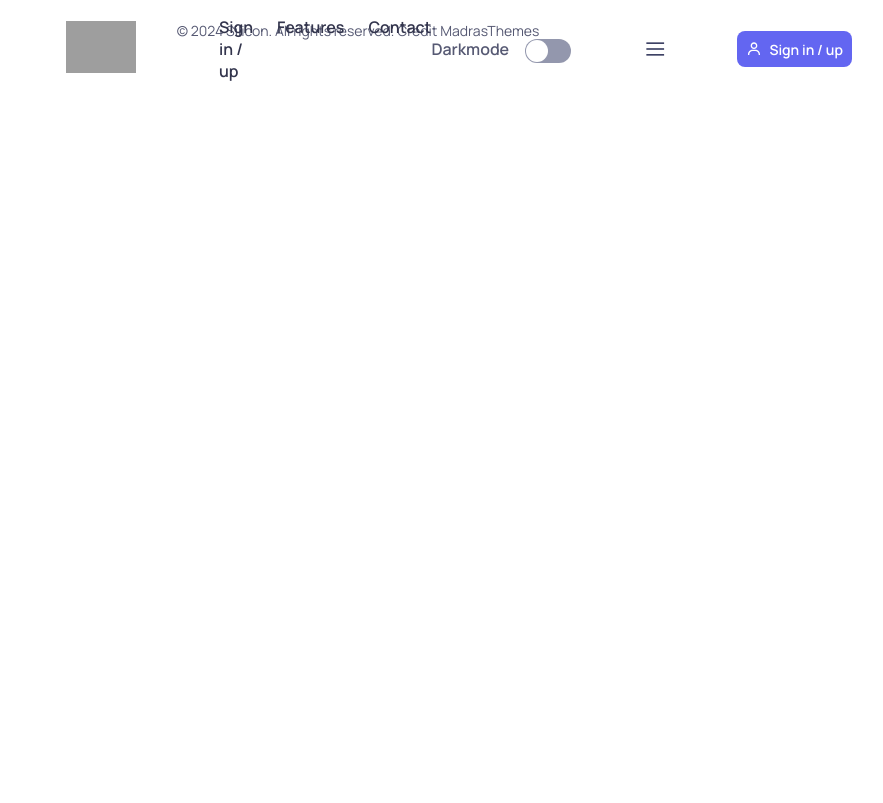
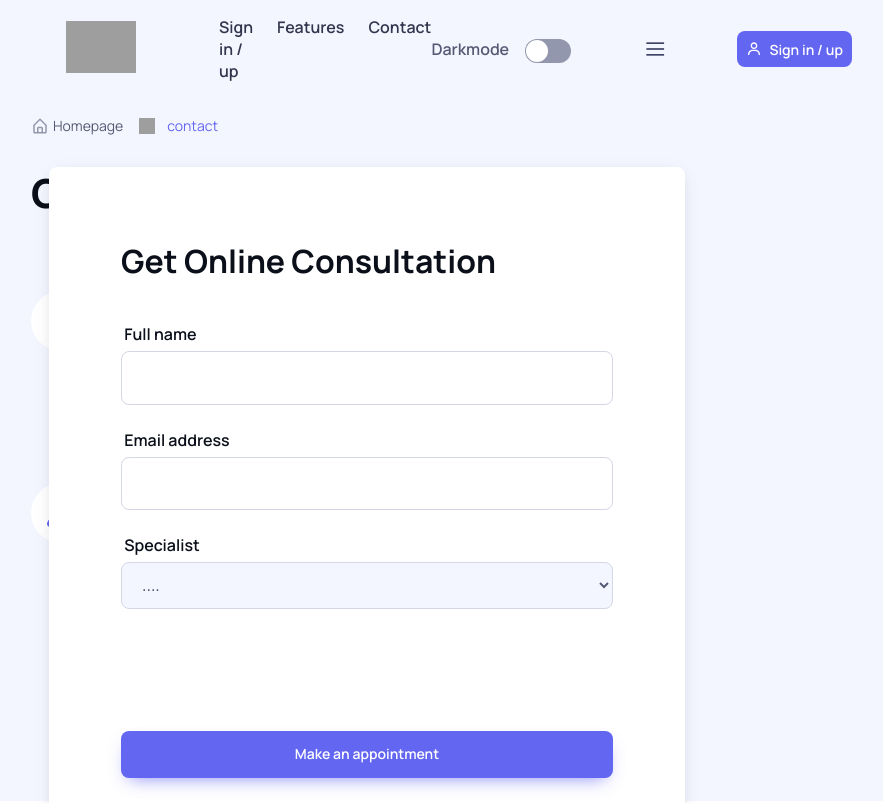
Before and after one commit to deadlycow/reactSil, a React (Vite) app: page /reactSil/contact in a window 1280 px wide. Shown: the top 803 px of the page, without its empty margins (282-1165 px from the left). Built offline with nearby package versions, Linux system fonts and the light colour scheme; grey boxes are pictures that could not be loaded.

Commit message:
think i have changed routes so it works with github

```diff
--- a/src/App.jsx
+++ b/src/App.jsx
@@ -16,8 +16,8 @@ function App() {
       <Nav />
       <main>
         <Routes>
-          <Route path='/' element={<Home />} />
-          <Route path='/contact' element={<Contact />} />
+          <Route path='/reactSil/' element={<Home />} />
+          <Route path='/reactSil/contact' element={<Contact />} />
         </Routes>
       </main>
       <Footer />
--- a/src/components/Breadcrumb/Breadcrumb.jsx
+++ b/src/components/Breadcrumb/Breadcrumb.jsx
@@ -10,11 +10,12 @@ function Breadcrumb() {
 
   return (
     <ul>
-      <li><Link to='/'>Homepage</Link></li>
+      <li><Link to='/reactSil/'>Homepage</Link></li>
       {
         pathnames.map((item, index) => {
           const to = `/${pathnames.slice(0, index + 1).join('/')}`;
 
+          if (item === 'reactSil') return null
           return (
             <li key={to}>
               {
--- a/src/components/Buttons/Buttons.jsx
+++ b/src/components/Buttons/Buttons.jsx
@@ -63,7 +63,7 @@ function RoundMoreBtn({ theme }) {
 
 function ContactUs({ color }) {
   return (
-    <Link to='/Contact' className={`btn btn-contact-us btn-${color}`}>
+    <Link to='/reactSil/contact' className={`btn btn-contact-us btn-${color}`}>
       Contact us
       <img src={arrows[color]} />
     </Link>
@@ -72,7 +72,7 @@ function ContactUs({ color }) {
 
 function ContactUsNow() {
   return (
-    <NavLink to='/Contact' className="btn btn-contact-us-now">
+    <NavLink to='/reactSil/contact' className="btn btn-contact-us-now">
       Contact us now
     </NavLink>
   )
--- a/src/components/Navigation/Nav.jsx
+++ b/src/components/Navigation/Nav.jsx
@@ -27,12 +27,12 @@ function Nav() {
   return (
     <div className='main-nav wrapper'>
       <div className='flex-center gap-3'>
-        <Link to='/'><img className='img-logo' src={navImages[theme]} alt='Logo' /></Link>
+        <Link to='/reactSil/'><img className='img-logo' src={navImages[theme]} alt='Logo' /></Link>
         <div className={`link-list ${menuOpen ? 'open' : ''}`}>
           <div className="link-items">
             <NavLink className='link show-at'>Sign in / up</NavLink>
-            <NavLink onClick={toggleMenu} className='link' to='/'>Features</NavLink>
-            <NavLink onClick={toggleMenu} className='link' to='/Contact'>Contact</NavLink>
+            <NavLink onClick={toggleMenu} className='link' to='/reactSil/'>Features</NavLink>
+            <NavLink onClick={toggleMenu} className='link' to='/reactSil/contact'>Contact</NavLink>
           </div>
         </div>
       </div>
```
